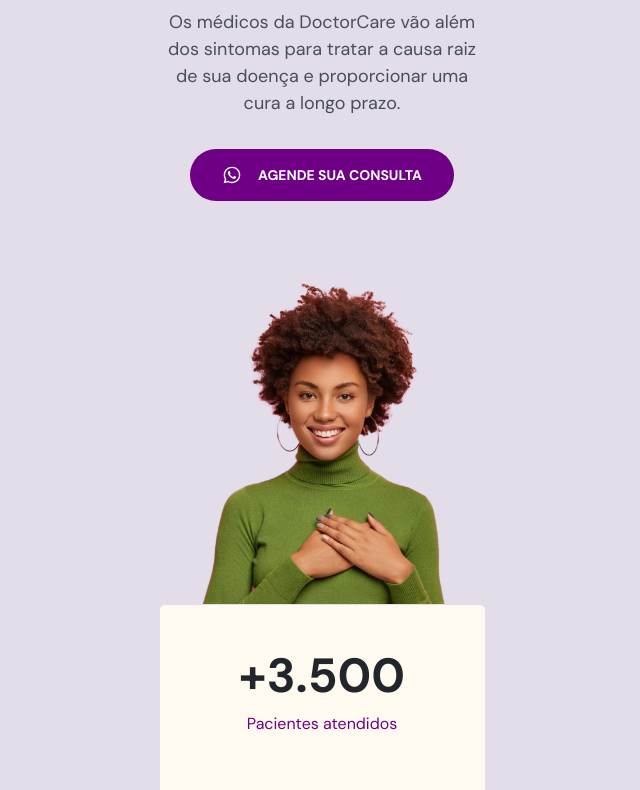
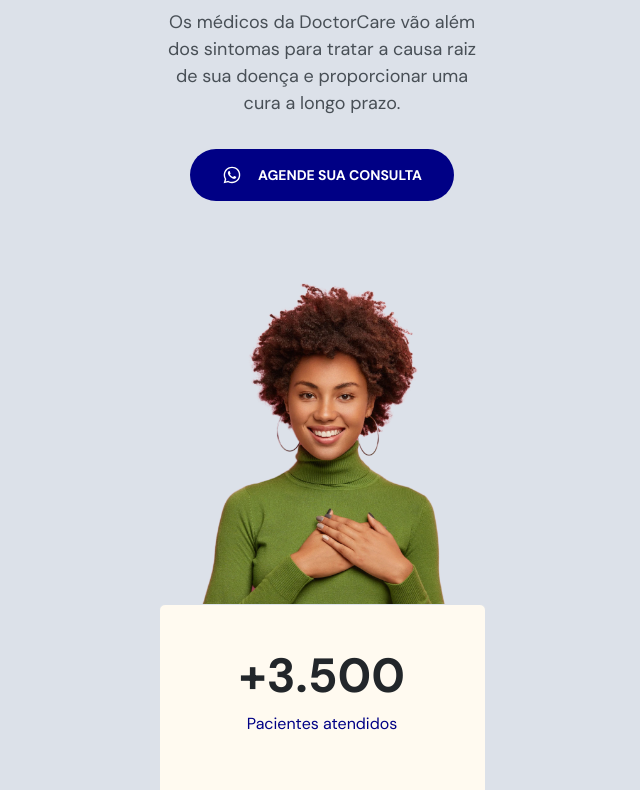
Before and after one commit to marlonschubert/NLWDrCare, a website: page index.html in a window 1280 px wide. Shown: the part 298-1088 px from the top of the page, without its empty margins (318-958 px from the left). Drawn offline with nearby package versions, Linux system fonts and the light colour scheme.

Commit message:
Color changed

```diff
--- a/style.css
+++ b/style.css
@@ -6,7 +6,7 @@
 }
 
 :root {
-  --hue: 290;
+  --hue: 240;
 
   --primary-color: hsl(var(--hue), 100%, 26%);
   --headline: hsl(210, 11%, 15%);
```
